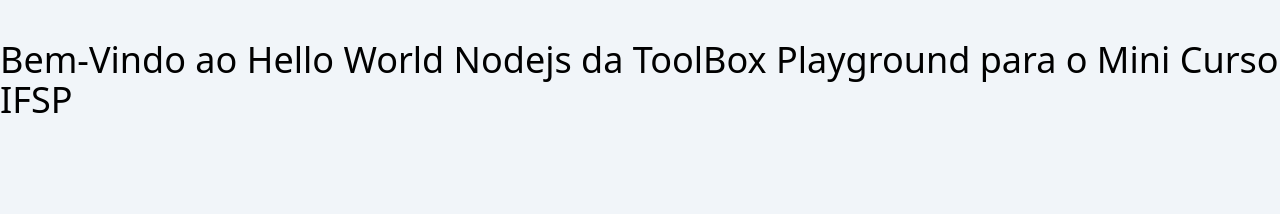
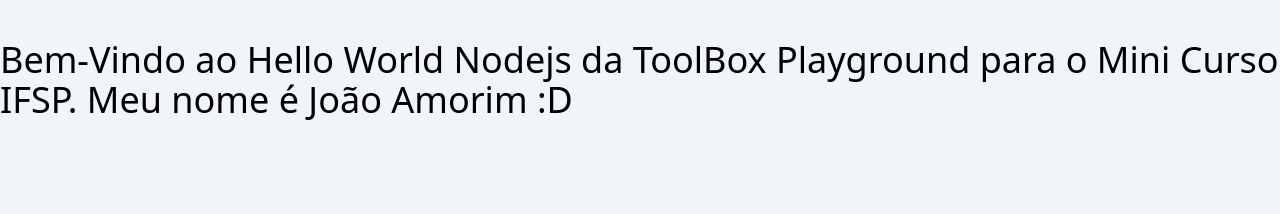
Before and after one commit to toolbox-playground/Mini-Curso-IFSP, a website: page nodejs/index.html in a window 1280 px wide. Shown: the top 214 px of the page. Drawn offline with nearby package versions, Linux system fonts and the light colour scheme.

Commit message:
joviamorim

```diff
--- a/nodejs/index.html
+++ b/nodejs/index.html
@@ -35,7 +35,7 @@
         <div class="m-auto my-10 md:my-10 md:m-auto">
             <!-- Título principal -->
             <h1 class="text-bold text-4xl">
-                Bem-Vindo ao Hello World Nodejs da ToolBox Playground para o Mini Curso IFSP
+                Bem-Vindo ao Hello World Nodejs da ToolBox Playground para o Mini Curso IFSP. Meu nome é João Amorim :D
             </h1>
         </div>
         <div class="max-w-sm m-auto mt-20">
```
